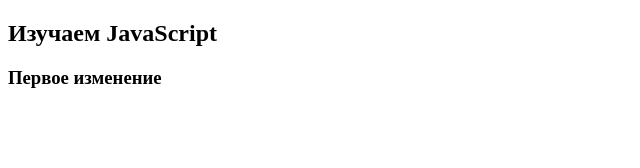
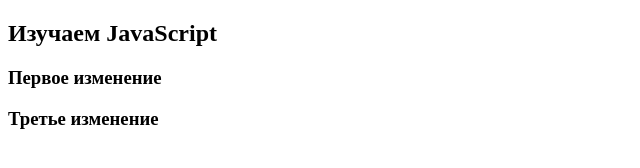
Before and after one commit to AndreyStrelcov/js-less, a plain HTML site: page index.html in a window 1280 px wide. Shown: the whole page, without its empty margins (0-640 px from the left). Drawn offline with Linux system fonts and the light colour scheme.

Commit message:
3 commit

```diff
--- a/index.html
+++ b/index.html
@@ -10,5 +10,6 @@
 <body>
     <h2>Изучаем JavaScript</h2>
     <h3>Первое изменение</h3>
+    <h3>Третье изменение</h3>
 </body>
 </html>
```
